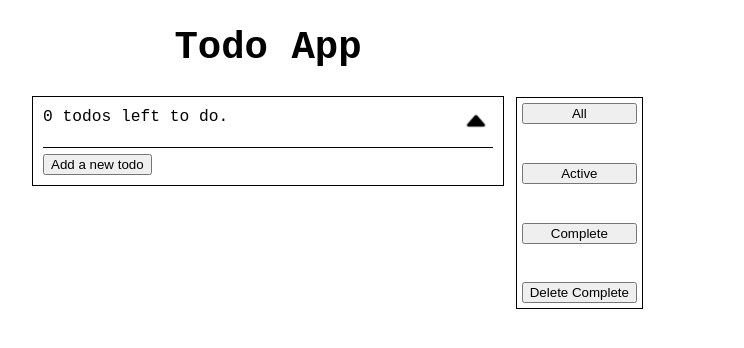
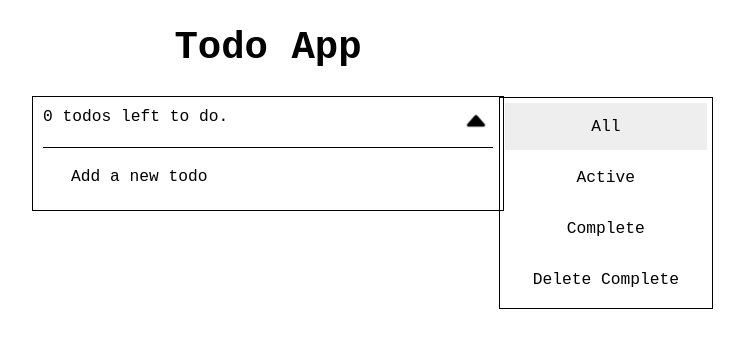
Before and after one commit to Osbertt-19/react-todo, a React (Create React App) app: page / in a window 1280 px wide. Shown: the top 348 px of the page, without its empty margins (372-1116 px from the left). Built offline with nearby package versions, Linux system fonts and the light colour scheme.

Commit message:
Added button css

```diff
--- a/src/App.css
+++ b/src/App.css
@@ -3,7 +3,17 @@
 }
 
 
-
+.btn {
+  border: none;
+  background-color: inherit;
+  padding: 14px 28px;
+  font-size: 1.25em;
+  cursor: pointer;
+  display: inline-block;
+  font-family: monospace;
+  font-weight: 200;
+}
+.active, .btn:hover {background: #eee;}
 .not-done{
   text-decoration: none;
 }
@@ -23,6 +33,7 @@ form>input{
   padding-left:15px;
   border:none;
   margin-right:10px;
+  font-size: 1.25em;
 }
 form>input:focus{
   outline: none;
@@ -81,8 +92,5 @@ main>span{
   margin-left: auto;
   background-color: transparent;
   border: none;
-  display: none;
-}
-.card:hover .delete{
   display: inline-block;
 }
--- a/src/Components/Todo Components/AddTodo.js
+++ b/src/Components/Todo Components/AddTodo.js
@@ -10,18 +10,22 @@ export default class AddTodo extends React.Component {
     const form = (
       <form onSubmit={this.props.handleSubmit}>
         <input
-        style={{borderBottom:"1px solid black"}}
+          style={{ borderBottom: "1px solid black" }}
           id="addtodo"
           onChange={this.props.handleChange}
           value={this.props.value}
           autoFocus
         />
-        <button type="submit">Add todo</button>
+        <button type="submit" className="btn">
+          Add
+        </button>
       </form>
     );
     return (
-      <div style={{ borderTop: "1px solid black",paddingTop:"5px"}}>
-        <button onClick={this.handleToggle}>Add a new todo</button>
+      <div style={{ borderTop: "1px solid black", paddingTop: "5px" }}>
+        <button className="btn" onClick={this.handleToggle}>
+          Add a new todo
+        </button>
         {this.state.toggle ? form : ""}
       </div>
     );
--- a/src/Components/Todo Components/FilterTodo.js
+++ b/src/Components/Todo Components/FilterTodo.js
@@ -46,7 +46,7 @@ export default class FilterTodo extends React.Component {
       height: "200px",
       position: "absolute",
       top: "-10px",
-      right: "-150px",
+      right: "-220px",
     };
     const filterForSmallScr = {
       display: "flex",
@@ -55,14 +55,25 @@ export default class FilterTodo extends React.Component {
     };
     const filter = (
       <div style={this.state.matches ? filterForBigScr : filterForSmallScr}>
-        <button onClick={() => this.props.handleFilter("all")}>All</button>
-        <button onClick={() => this.props.handleFilter("active")}>
+        <button
+          className={`btn ${this.props.filter === "all" ? "active" : ""}`}
+          onClick={() => this.props.handleFilter("all")}
+        >
+          All
+        </button>
+        <button
+          className={`btn ${this.props.filter === "active" ? "active" : ""}`}
+          onClick={() => this.props.handleFilter("active")}
+        >
           Active
         </button>
-        <button onClick={() => this.props.handleFilter("complete")}>
+        <button
+          className={`btn ${this.props.filter === "complete" ? "active" : ""}`}
+          onClick={() => this.props.handleFilter("complete")}
+        >
           Complete
         </button>
-        <button onClick={this.props.handleDeleteComplete}>
+        <button className="btn" onClick={this.props.handleDeleteComplete}>
           Delete Complete
         </button>
       </div>
@@ -90,6 +101,7 @@ export default class FilterTodo extends React.Component {
               marginLeft: "auto",
               rotate: `${rotatationDegree}deg`,
               transition: "rotate 0.25s ease-in",
+              cursor: "pointer",
             }}
           >
             {toggle}
--- a/src/Components/TodoList.js
+++ b/src/Components/TodoList.js
@@ -91,6 +91,7 @@ export default class Todo extends React.Component {
             handleFilter={this.handleFilter}
             handleDeleteComplete={this.handleDeleteComplete}
             activetodos={this.state.activetodos}
+            filter={this.state.filter}
           />
           <div>
             {todosToShow.map((todo) => (
```
